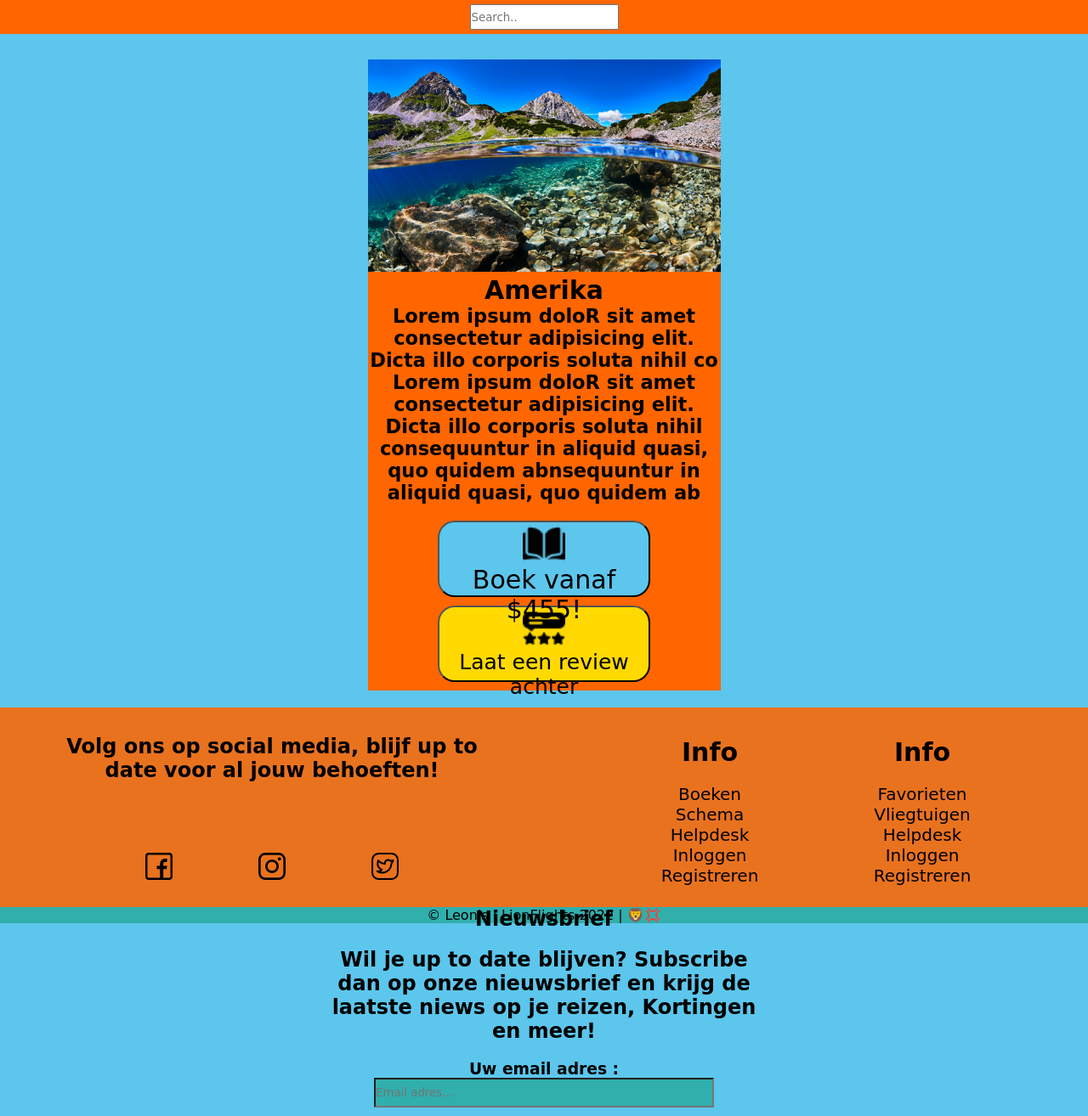
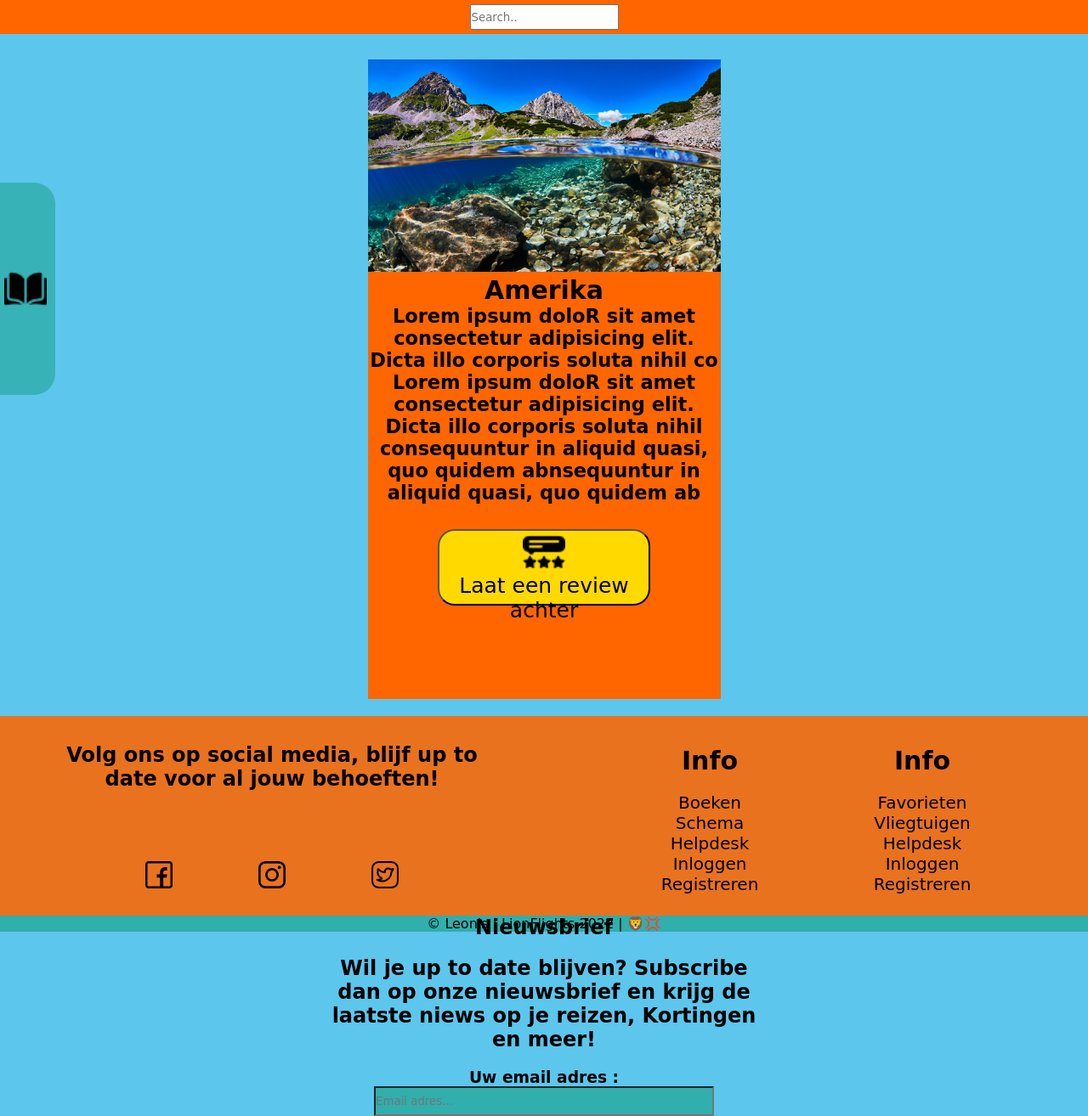
Before and after one commit to LeondeHaas/Leon-Leon, a PHP site: page /boeken.php in a window 1280 px wide. Shown: the part 100-1414 px from the top of the page at 85% size. Run offline with PHP 8.4, Linux system fonts and the light colour scheme; some web fonts are replaced.

Commit message:
boeken pagina is klaar voor php

```diff
--- a/boeken.php
+++ b/boeken.php
@@ -36,6 +36,43 @@
           </form>
         </div>
       </div>
+      <div class="boeken_keuze">
+         <img class="hover" src="igv/img/001-open-book.png" alt="">
+        <form>
+          <h1>Boek uw vlucht</h1>
+          <br>
+          <label><h3>Voornaam:</h3></label>
+          <input class="trans" type="text">
+          <br>
+          <label><h3>Achternaam:</h3></label>
+          <input type="text">
+          <br>
+          <label><h3>Hoeveel dagen blijft U weg?</h3></label>
+          <input type="number">
+          <br>
+          <label><h3>Hoeveel personen?</h3></label>
+          <input type="number">
+          <br>
+          <label><h3>Vanaf welk vliegveld vertrekt U?</h3></label>
+          <select>
+            <option value = "Amsterdam Airport" selected>Amsterdam Airport</option>
+            <option value = "Eindhoven Airport">Eindhoven Airport</option>
+            <option value = "Teuge Airport">Teuge Airport</option>
+         </select>
+         <br>
+         <label><h3>Waar gaat u naartoe?</h3></label>
+          <select>
+            <option value = "" selected>Amerika</option>
+            <option value = "">Nederland</option>
+            <option value = "">Korea</option>
+            <option value = "">Engeland</option>
+            <option value = "">Japan</option>
+         </select>
+         <br>
+         <br class="hide">
+           <input type="submit" value="Submit">
+        </form>
+      </div>
     <div class="containerboeken">
       <!-- dit is een container boeken       -->
       <div class="bestemming">
@@ -49,9 +86,6 @@
           </h2>
         </div>
         <div class="boekeninfo1">
-          <a href="index.php">
-          <button class="boek"><img class="boek2" src="igv/img/001-open-book.png" alt="">Boek vanaf $455!</button>
-            </a<>
           <a href="reviews.php">
             <button class="boek1"><img class="boek2" src="igv/img/002-satisfaction.png" alt="">Laat een review achter</button>
           </a>
--- a/css/boeken.css
+++ b/css/boeken.css
@@ -55,7 +55,7 @@ body {
   justify-content: space-around;
 }
 
-h3 {
+.header h3 {
   color: #ff6600;
 }
 
@@ -63,6 +63,93 @@ h3 {
   font-size: 27px;
   transition: 55ms;
 }
+
+.boeken_keuze {
+  width: 65px;
+  height: 250px;
+  background-color: #23a99ca4;
+  position: fixed;
+  transition: 1s;
+  border-bottom-right-radius: 25px;
+  border-top-right-radius: 25px;
+  margin-top: 175px;
+}
+
+
+.boeken_keuze:hover {
+  width: 350px;
+  height: 80%;
+  transition: 1s;
+  display: flex;
+  flex-wrap: wrap;
+  align-items: center;
+  justify-content: center;
+  border-bottom-right-radius: 55px;
+  border-top-right-radius: 55px;
+  text-align: center;
+  margin-top: 20px;
+  background-color: #23a99c;
+}
+
+.boeken_keuze input {
+  display: none;
+}
+
+.boeken_keuze select {
+  display: none;
+}
+
+.boeken_keuze:hover input {
+  display: block;
+}
+
+.boeken_keuze:hover select {
+  display: block;
+}
+
+.boeken_keuze:hover .hover {
+  display: none;
+}
+
+.boeken_keuze input, select {
+  width: 250px;
+  height: 35px;
+  font-size: 15px;
+  background-color: #f1f1f1;
+}
+
+.boeken_keuze {
+  text-indent: -9999px;
+}
+
+.boeken_keuze:hover {
+  text-indent: 0px;
+}
+
+.hover {
+  display: block;
+  margin-top: 100px;
+  margin-bottom: 100px;
+  width: 50px;
+  height: 50px;
+  margin-left: 5px;
+  transition: 1s;
+}
+
+/* .txt {
+  display: none;
+}
+
+.txt:hover {
+  display: block;
+
+} */
+
+/*
+select {
+  width: 150px;
+  height: 35px;
+} */
 
 .containerboeken {
   width: 100%;
@@ -225,6 +312,29 @@ h2 {
     margin-top: 20px;
   }
 
+  .boeken_keuze {
+    height: 115px;
+  }
+
+  br {
+    display: none;
+  }
+
+  .boeken_keuze:hover {
+    width: 300px;
+    border-radius: 0;
+    height: 65%;
+  }
+
+  .hover {
+    margin-top: 30px;
+    margin-left: 5px;
+  }
+
+  .hide {
+    display: block;
+  }
+
   .img {
     width: 100%;
     height: 200px;
```
